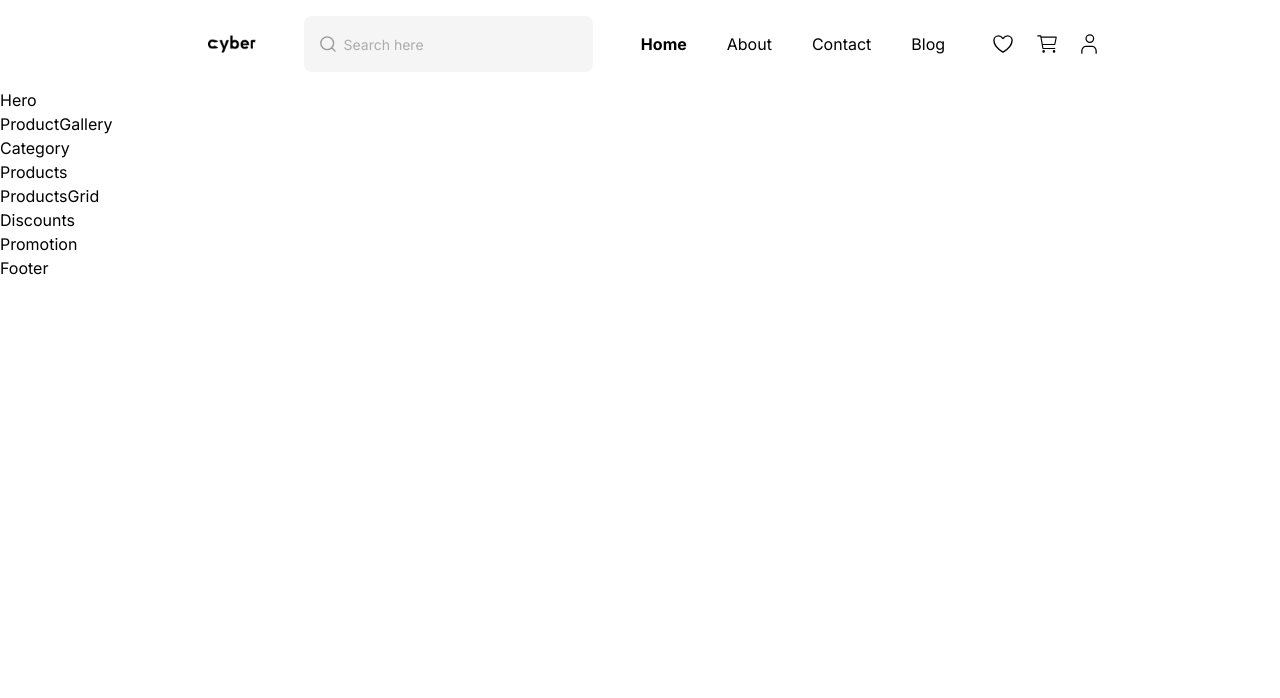
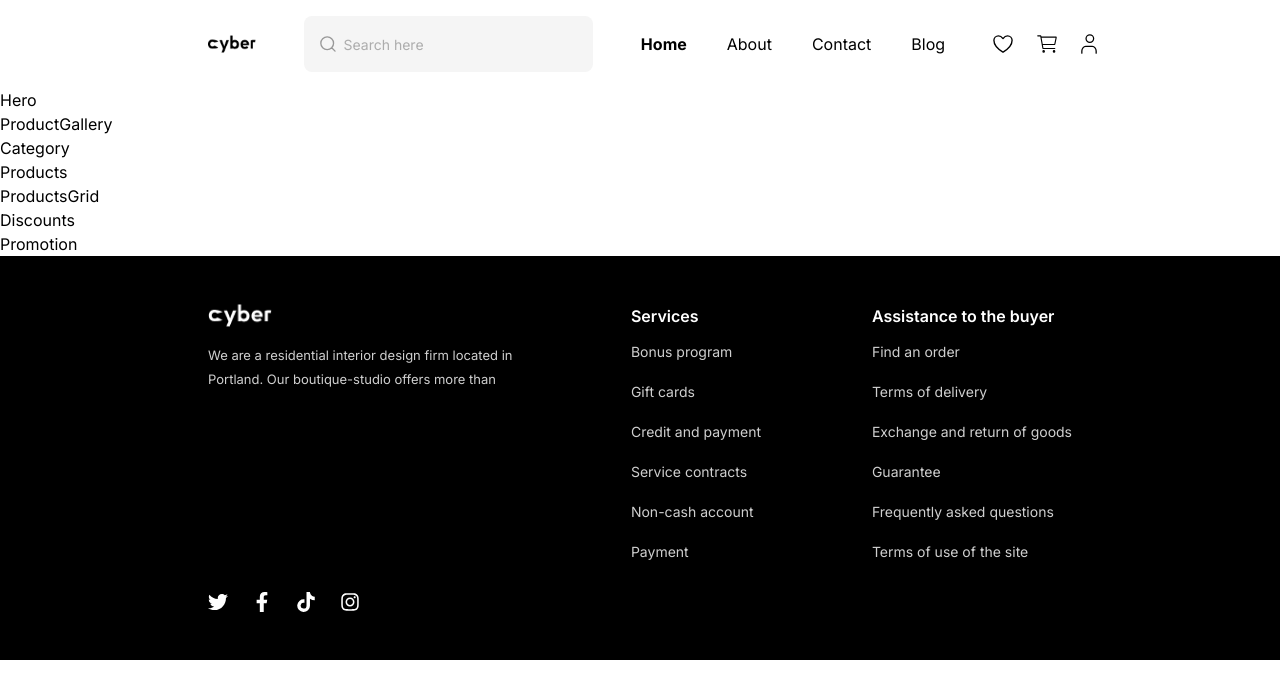
Before and after one commit to shamimthedev/estore-with-react, a React (Vite) app: page / in a window 1280 px wide. Shown: the top 698 px of the page. Built offline with nearby package versions, Linux system fonts and the light colour scheme.

Commit message:
(feat) added and updated footer

```diff
--- a/package.json
+++ b/package.json
@@ -13,6 +13,7 @@
     "@tailwindcss/vite": "^4.0.6",
     "react": "^19.0.0",
     "react-dom": "^19.0.0",
+    "react-icons": "^5.4.0",
     "react-router": "^7.1.5",
     "tailwindcss": "^4.0.6"
   },
--- a/src/components/Footer.jsx
+++ b/src/components/Footer.jsx
@@ -1,8 +1,52 @@
-
+import { FaFacebookF, FaInstagram, FaTiktok, FaTwitter } from 'react-icons/fa'
+import FooterLogo from '/footer-logo.png'
 
 const Footer = () => {
   return (
-    <div>Footer</div>
+    <>
+      <section id="footer" className="bg-black py-12">
+        <div className="max-w-[1120px] mx-auto px-4 sm:px-8 md:px-12 lg:px-16 xl:px-32">
+          <div className="flex flex-col gap-8 md:flex-row md:justify-between">
+            {/* Footer item one  */}
+            <div className="">
+              <img src={FooterLogo} alt="Logo" className='w-16 mb-4 mx-auto md:mx-0' />
+              <p className='text-[#CFCFCF] text-[13px] leading-6 max-w-[312px] mx-auto text-center md:text-left'>We are a residential interior design firm located in Portland. Our boutique-studio offers more than</p>
+            </div>
+            {/* Footer item two */}
+            <div className="text-center md:text-left">
+              <h3 className='mb-2 font-semibold text-white'>Services</h3>
+              <ul className='text-[#CFCFCF] text-sm leading-8 flex flex-col gap-y-2'>
+                <li>Bonus program</li>
+                <li>Gift cards</li>
+                <li>Credit and payment</li>
+                <li>Service contracts</li>
+                <li>Non-cash account</li>
+                <li>Payment</li>
+              </ul>
+            </div>
+            {/* Footer item three */}
+            <div className="text-center md:text-left">
+              <h3 className='mb-2 font-semibold text-white'>Assistance to the buyer</h3>
+              <ul className='text-[#CFCFCF] text-sm leading-8 flex flex-col gap-y-2'>
+                <li>Find an order</li>
+                <li>Terms of delivery</li>
+                <li>Exchange and return of goods</li>
+                <li>Guarantee</li>
+                <li>Frequently asked questions</li>
+                <li>Terms of use of the site</li>
+              </ul>
+            </div>
+          </div>
+          {/* Social Icons  */}
+          <div className="text-white flex justify-center gap-x-6 mt-8 md:mt-6 md:text-xl text-3xl md:justify-start">
+            <FaTwitter/>
+            <FaFacebookF/>
+            <FaTiktok/>
+            <FaInstagram/>
+          </div>
+        </div>
+      </section>
+    </>
   )
 }
 
--- a/src/components/Header.jsx
+++ b/src/components/Header.jsx
@@ -9,7 +9,7 @@ import Burger from '/Burger.svg'
 const Header = () => {
   return (
     <>
-      <section id="header" className='max-w-[1120px] mx-auto h-[88px] flex justify-between items-center gap-12 2xl:gap-14 px-4 sm:px-8 md:px-12 lg:px-16 xl:px-32 2xl:px-64'>
+      <header id="header" className='max-w-[1120px] mx-auto h-[88px] flex justify-between items-center gap-12 2xl:gap-14 px-4 sm:px-8 md:px-12 lg:px-16 xl:px-32'>
         {/* Logo */}
         <div className="logo w-[65px]">
           <Link to='/'> <img src={Logo} alt="Logo" className='w-full' /></Link>
@@ -36,9 +36,9 @@ const Header = () => {
         </div>
         {/* Mobile Menu  */}
         <div className="w-10 lg:hidden">
-          <img src={Burger} alt="" className='w-full cursor-pointer'/>
+          <img src={Burger} alt="" className='w-full cursor-pointer' />
         </div>
-      </section>
+      </header>
     </>
   )
 }
```
Also changed, not shown: public/footer-logo.png (added), 1 other file (tests, documents, lock files or other folders).
